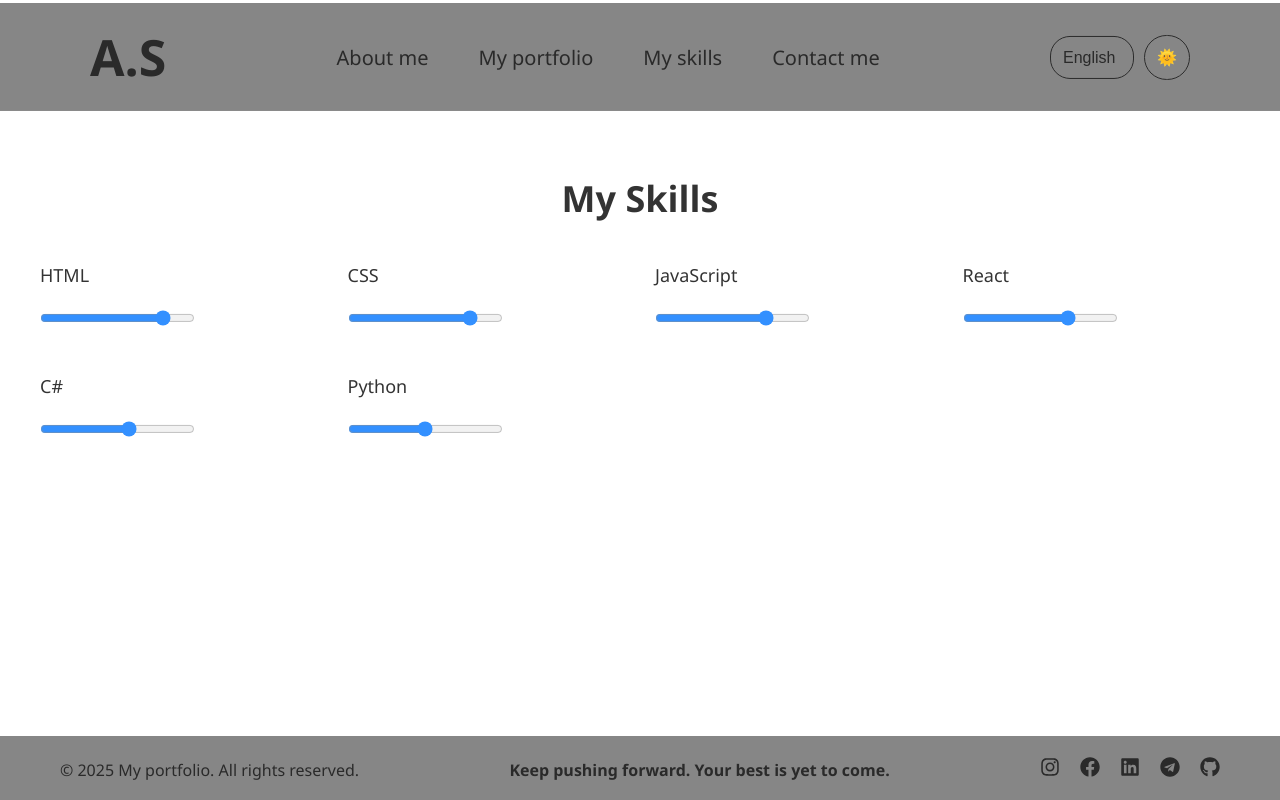
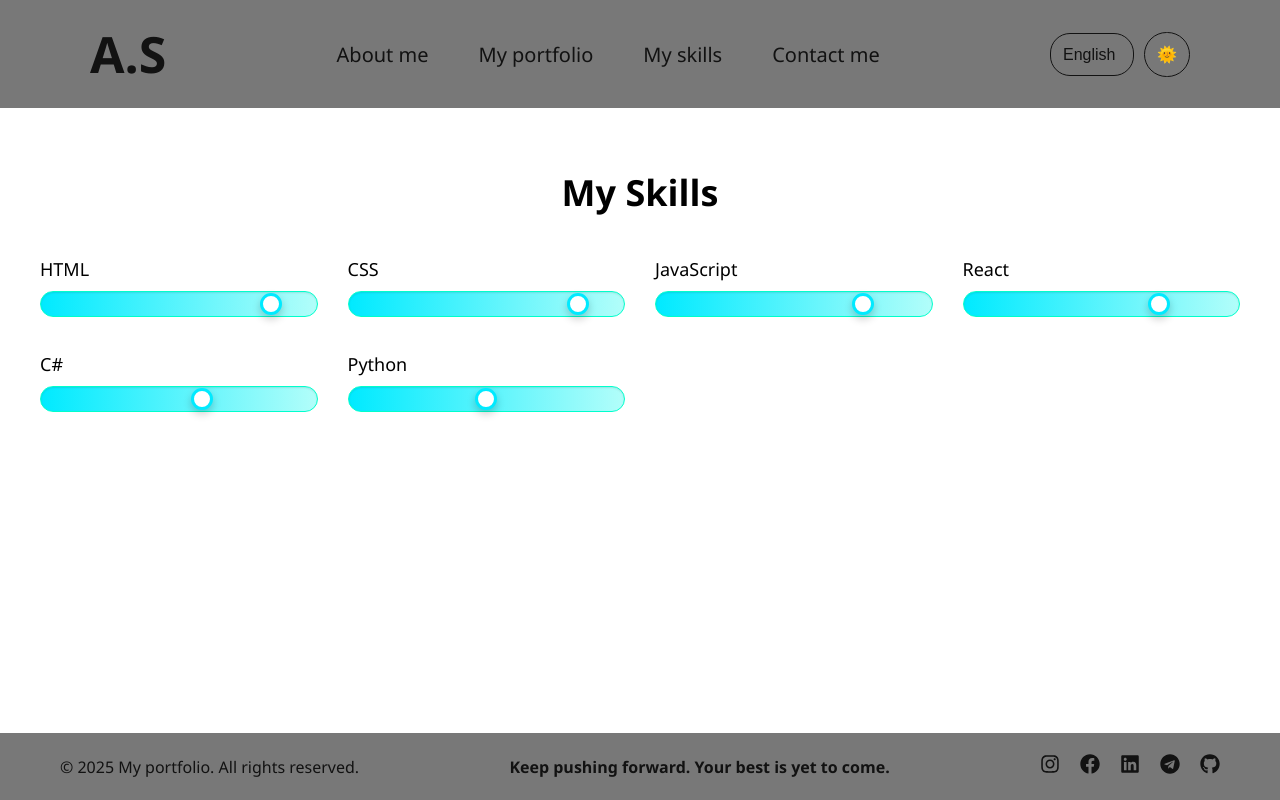
Before and after one commit to Adhamjon0/my-portfolio, a React (Create React App) app: page /skill in a window 1280 px wide. Built offline with nearby package versions, Linux system fonts and the light colour scheme.

Commit message:
myPortfolio

```diff
--- a/src/App.jsx
+++ b/src/App.jsx
@@ -8,7 +8,7 @@ import About from './pages/About';
 import Skills from './pages/Skills';
 import Portfolio from './pages/Portfolio';
 import Contact from './pages/Contact';
-import Intro from './components/Intro';
+// import Intro from './components/Intro';
 import './i18n';
 import './App.css';
 import { ThemeProvider } from './context/ThemeContext';
@@ -24,7 +24,7 @@ function AppContent() {
   }, []);
 
   if (showIntro) {
-    return <Intro />;
+    // return <Intro />;
   }
 
   return (
@@ -41,7 +41,6 @@ function AppContent() {
     </BrowserRouter>
   );
 }
-
 export default function App() {
   return (
     <ThemeProvider>
--- a/src/components/Header.css
+++ b/src/components/Header.css
@@ -104,6 +104,9 @@ select option {
     }
 }
 
+/* ... [avvalgi kodlaringiz saqlangan] ... */
+
+/* Mobil holatda nav menyu */
 @media (max-width: 768px) {
     .modal-icon {
         display: block;
@@ -114,14 +117,12 @@ select option {
         top: 80px;
         left: 0;
         width: 100%;
-        background-color: rgba(30, 30, 30, 0.95);
+        background-color: rgba(30, 30, 30, 0.95); /* Dark mode default */
         display: none;
         flex-direction: column;
         align-items: flex-start;
         z-index: 1000;
-
     }
-
 
     .header__nav.active {
         display: flex;
@@ -155,8 +156,39 @@ select option {
     .header-actions select {
         width: 100%;
     }
+
+    /* ✅ Light mode orqa fon va yozuvlar */
+    body.light .header__nav {
+        background-color: rgba(240, 240, 240, 0.95); /* Xira kulrang */
+    }
+
+    body.light .nav__link {
+        color: #000 !important; /* Yozuvlar qora bo‘ladi */
+        border-bottom: 1px solid rgba(0, 0, 0, 0.1);
+    }
+
+    body.light .nav__link:hover {
+        color: #444;
+    }
+
+    body.light .header-actions select {
+        background-color: rgba(255, 255, 255, 0.9);
+        color: #000;
+        border-color: #000;
+    }
+
+    body.light .theme-toggle {
+        border: 1px solid #000;
+        color: #000;
+    }
+
+    body.light .theme-toggle:hover {
+        background-color: #000;
+        color: #fff;
+    }
 }
 
+/* Mobil ekran uchun */
 @media (max-width: 425px) {
     .header-container {
         flex-direction: column;
@@ -166,6 +198,7 @@ select option {
 
     .nav__link {
         font-size: 18px;
+        color: white; /* ✅ Yozuvlarni oq rangga o‘zgartirildi */
     }
 
     .header-actions select {
@@ -197,13 +230,9 @@ select option {
         position: absolute;
         top: 0;
         right: 15px;
-        border:1px solid var(--accent-color);
+        border: 1px solid var(--accent-color);
+    }
 
-        &:hover {
-            background-color: var(--accent-color);
-            color: var(--bg-color);
-        }
-    }
     select {
         position: absolute;
         top: 45px;
--- a/src/pages/Skills.css
+++ b/src/pages/Skills.css
@@ -60,10 +60,77 @@ progress::-webkit-progress-bar {
 }
 
 progress::-webkit-progress-value {
-    background-color: var(--progress-color);
+    background-color: #00ffcc;
     border-radius: 10px;
     transition: width 0.5s ease;
 }
+
+/* Range input - light mode modern look */
+input[type="range"] {
+    -webkit-appearance: none;
+    width: 100%;
+    height: 8px;
+    background: linear-gradient(90deg, #00eaff 0%, #b2fefa 100%);
+    border-radius: 50px;
+    outline: none;
+    cursor: pointer;
+    transition: background 0.3s ease;
+    box-shadow: inset 0 1px 2px rgba(0,0,0,0.1);
+}
+
+/* Chrome, Safari, Edge */
+input[type="range"]::-webkit-slider-thumb {
+    -webkit-appearance: none;
+    appearance: none;
+    width: 22px;
+    height: 22px;
+    background: white;
+    border: 3px solid #00eaff;
+    border-radius: 50%;
+    cursor: pointer;
+    box-shadow: 0 4px 8px rgba(0, 0, 0, 0.2);
+    transition: background 0.3s ease, transform 0.2s ease;
+}
+
+input[type="range"]::-webkit-slider-thumb:hover {
+    transform: scale(1.1);
+    background: #f0f0f0;
+}
+
+/* Firefox */
+input[type="range"]::-moz-range-track {
+    background: linear-gradient(90deg, #00eaff 0%, #b2fefa 100%);
+    height: 8px;
+    border-radius: 50px;
+    box-shadow: inset 0 1px 2px rgba(0,0,0,0.1);
+}
+
+input[type="range"]::-moz-range-thumb {
+    width: 22px;
+    height: 22px;
+    background: white;
+    border: 3px solid #00eaff;
+    border-radius: 50%;
+    cursor: pointer;
+    box-shadow: 0 4px 8px rgba(0, 0, 0, 0.2);
+    transition: background 0.3s ease, transform 0.2s ease;
+}
+
+input[type="range"]::-moz-range-thumb:hover {
+    transform: scale(1.1);
+    background: #f0f0f0;
+}
+
+body.light input[type="range"] {
+    background: linear-gradient(90deg, #00eaff 0%, #b2fefa 100%);
+}
+
+body.light input[type="range"]::-webkit-slider-thumb {
+    background: white;
+    border: 3px solid #00eaff;
+    box-shadow: 0 4px 8px rgba(0, 0, 0, 0.2);
+}
+
 
 /* Animatsiya */
 @keyframes fadeInUp {
@@ -106,6 +173,7 @@ progress::-webkit-progress-value {
     progress {
         height: 15px;
     }
+
     .skills-container {
         padding: 20px;
         margin-bottom: 100px;
```
